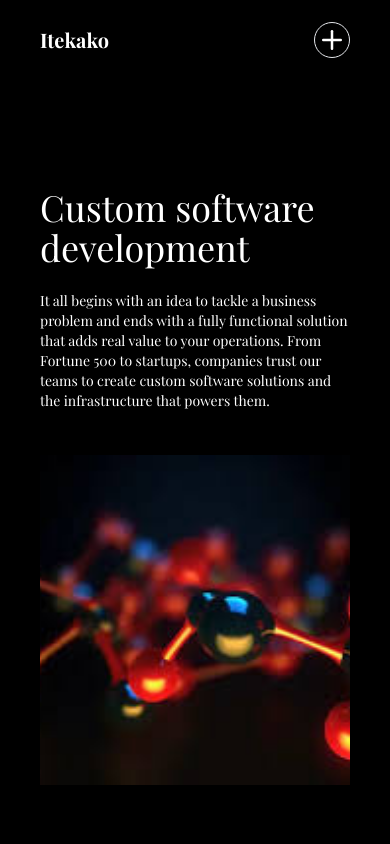
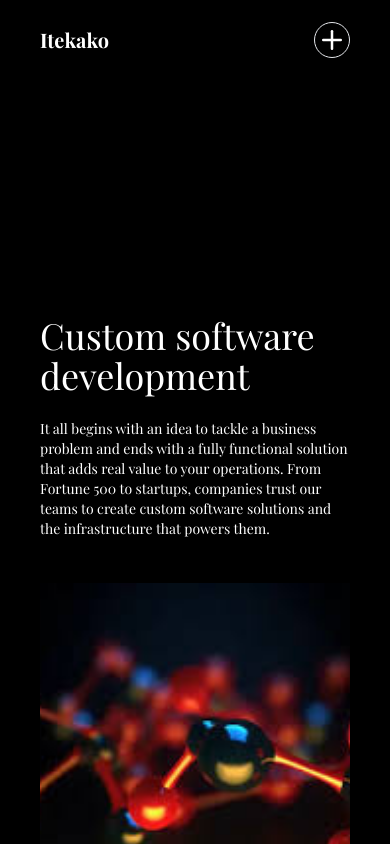
Before and after one commit to solomon-ojo/aortastudio, a React (Vite) app in the folder client/: page /custom-software-development in a window 390 px wide. Shown: the top 844 px of the page. Built offline with nearby package versions, Linux system fonts and the light colour scheme; a web font is replaced by a local one.

Commit message:
edit project route

```diff
--- a/client/src/App.jsx
+++ b/client/src/App.jsx
@@ -30,8 +30,7 @@ const App = () => {
           <Route path="/contact" element={<Contact />} />
           <Route path="/blog" element={<Blog />} />
           <Route path="/client-stories" element={<ClientStories />} />
-          <Route path="/stats-perform" element={<StatsPerform />} />
-
+          <Route path="/client-stories/:id" element={<StatsPerform />} />
           <Route
             path="/custom-software-development"
             element={<CustomSoftwareDevelopment />}
--- a/client/src/components/ClientCard.jsx
+++ b/client/src/components/ClientCard.jsx
@@ -12,7 +12,7 @@ const ClientCard = () => {
         {cards.map((card) => (
           <Link
             onClick={() => scrollTo(0, 0)}
-            to={"/stats-perform"}
+            to={"/client-stories/stats-perform"}
             key={card.id}
             onMouseEnter={() => setHoveredCardId(card.id)}
             onMouseLeave={() => setHoveredCardId(null)}
--- a/client/src/components/CustomServiceHero.jsx
+++ b/client/src/components/CustomServiceHero.jsx
@@ -5,8 +5,8 @@ const CustomServiceHero = () => {
   return (
     <section className="fixed top-[80px] bg-black left-0 w-full h-[calc(100vh-80px)] lg:top-0 lg:h-screen  overflow-hidden">
       <Container>
-        <div className="w-full  flex flex-col  justify-center">
-          <div className="w-full mt-12  text-white  flex items-center flex-col lg:flex-row ">
+        <div className="w-full  flex flex-col  justify-center pt-40 sm:pt-0">
+          <div className="w-full mt-12  pt-24 sm:pt-0 text-white  flex items-center flex-col lg:flex-row ">
             <div className="flex-1 w-full h-full ">
               <h1 className=" text-4xl md:text-5xl lg:text-7xl">
                 Custom software development
```
